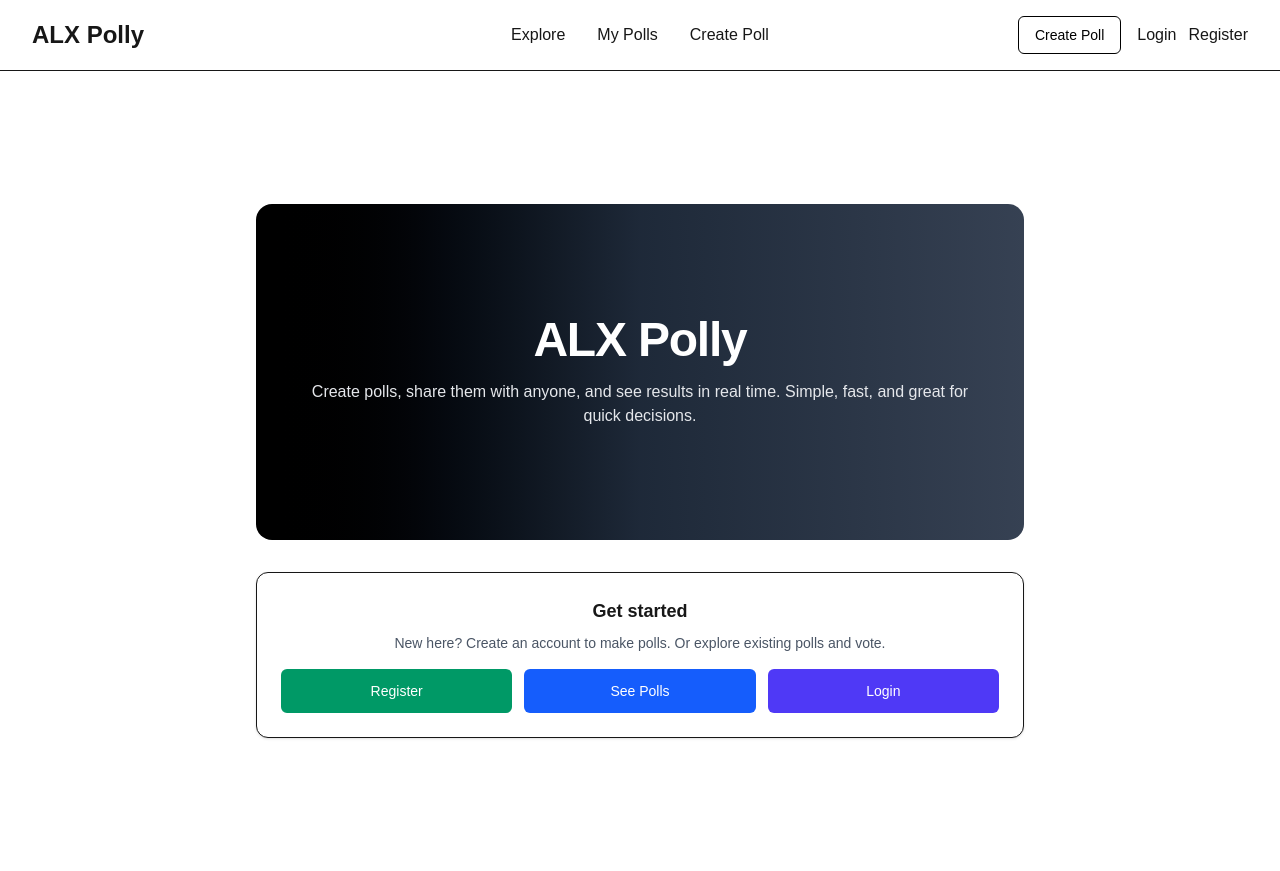
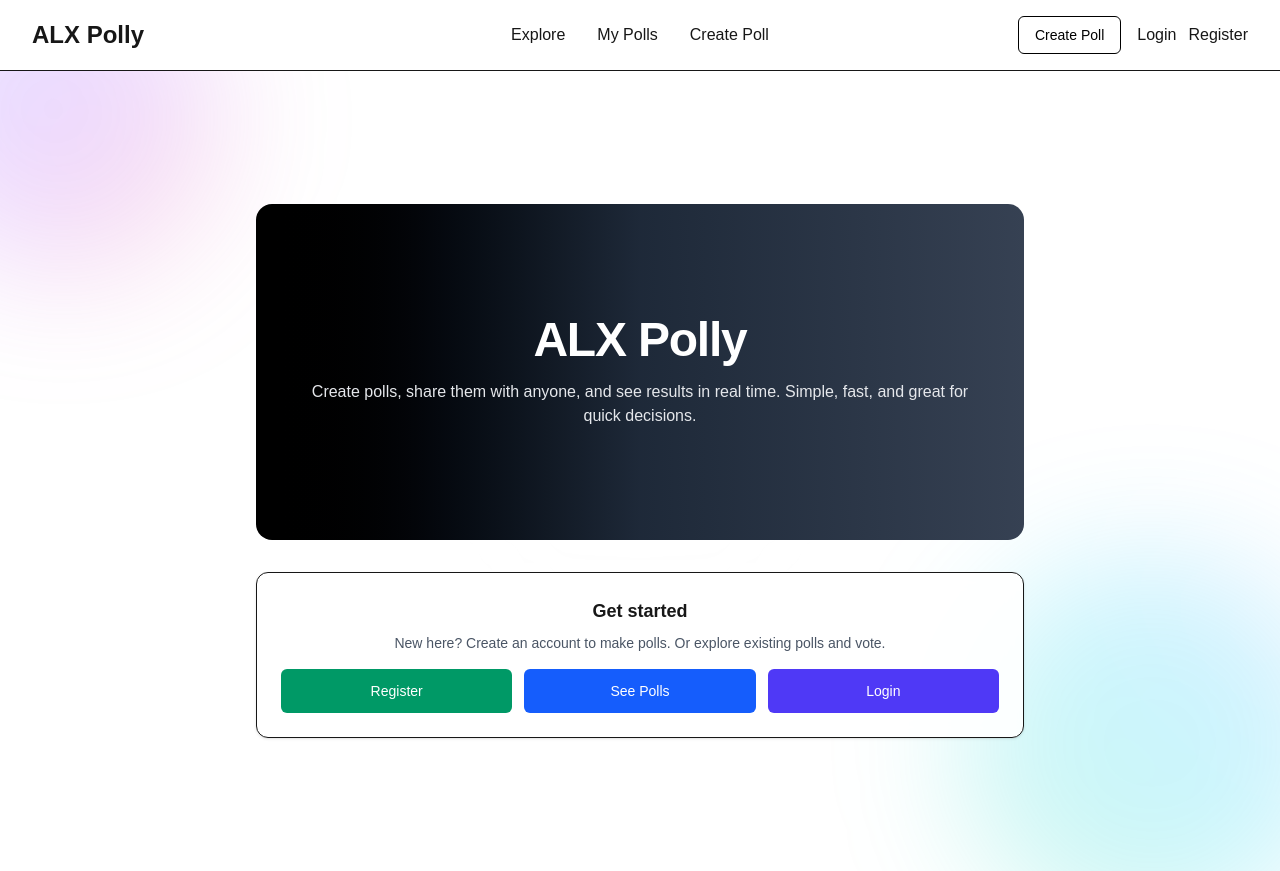
Before and after one commit to HajarElMannani/alx-polly, a Next.js app in the folder alx-polly/: page / in a window 1280 px wide. Built offline with nearby package versions, Linux system fonts and the light colour scheme; no server answers.

Commit message:
Enhance Home page with ambient gradient background.

```diff
--- a/alx-polly/app/page.tsx
+++ b/alx-polly/app/page.tsx
@@ -4,7 +4,14 @@ import { useAuth } from "../components/AuthProvider";
 export default function Home() {
   const { user } = useAuth();
   return (
-    <main className="min-h-screen flex items-center justify-center px-6 py-16">
+    <main className="relative min-h-screen flex items-center justify-center px-6 py-16 overflow-hidden">
+      {/* Ambient gradient background */}
+      <div className="pointer-events-none absolute inset-0 -z-10">
+        <div className="absolute -top-28 -left-24 h-80 w-80 rounded-full bg-gradient-to-br from-indigo-500/25 via-purple-500/20 to-rose-500/20 blur-3xl" />
+        <div className="absolute bottom-[-4rem] right-[-4rem] h-96 w-96 rounded-full bg-gradient-to-tr from-emerald-400/20 via-cyan-400/20 to-blue-400/20 blur-3xl" />
+        <div className="absolute top-1/2 left-1/2 -translate-x-1/2 -translate-y-1/2 h-72 w-72 rounded-full bg-gradient-to-b from-white/5 to-transparent blur-2xl" />
+      </div>
+
       <div className="w-full max-w-3xl">
         <section className="relative overflow-hidden rounded-2xl">
           <div className="absolute inset-0 bg-gradient-to-r from-black via-gray-800 to-gray-700" />
@@ -18,7 +25,7 @@ export default function Home() {
         </section>
 
         {user ? (
-          <div className="mt-8 bg-white border rounded-xl shadow p-6 text-center">
+          <div className="mt-8 bg-white/90 backdrop-blur border rounded-xl shadow p-6 text-center">
             <h2 className="text-lg font-semibold mb-2">Welcome back</h2>
             <p className="text-sm text-gray-600 mb-4">
               Ready to launch a new poll or review your existing ones?
@@ -30,7 +37,7 @@ export default function Home() {
             </div>
           </div>
         ) : (
-          <div className="mt-8 bg-white border rounded-xl shadow p-6 text-center">
+          <div className="mt-8 bg-white/90 backdrop-blur border rounded-xl shadow p-6 text-center">
             <h2 className="text-lg font-semibold mb-2">Get started</h2>
             <p className="text-sm text-gray-600 mb-4">
               New here? Create an account to make polls. Or explore existing polls and vote.
```
